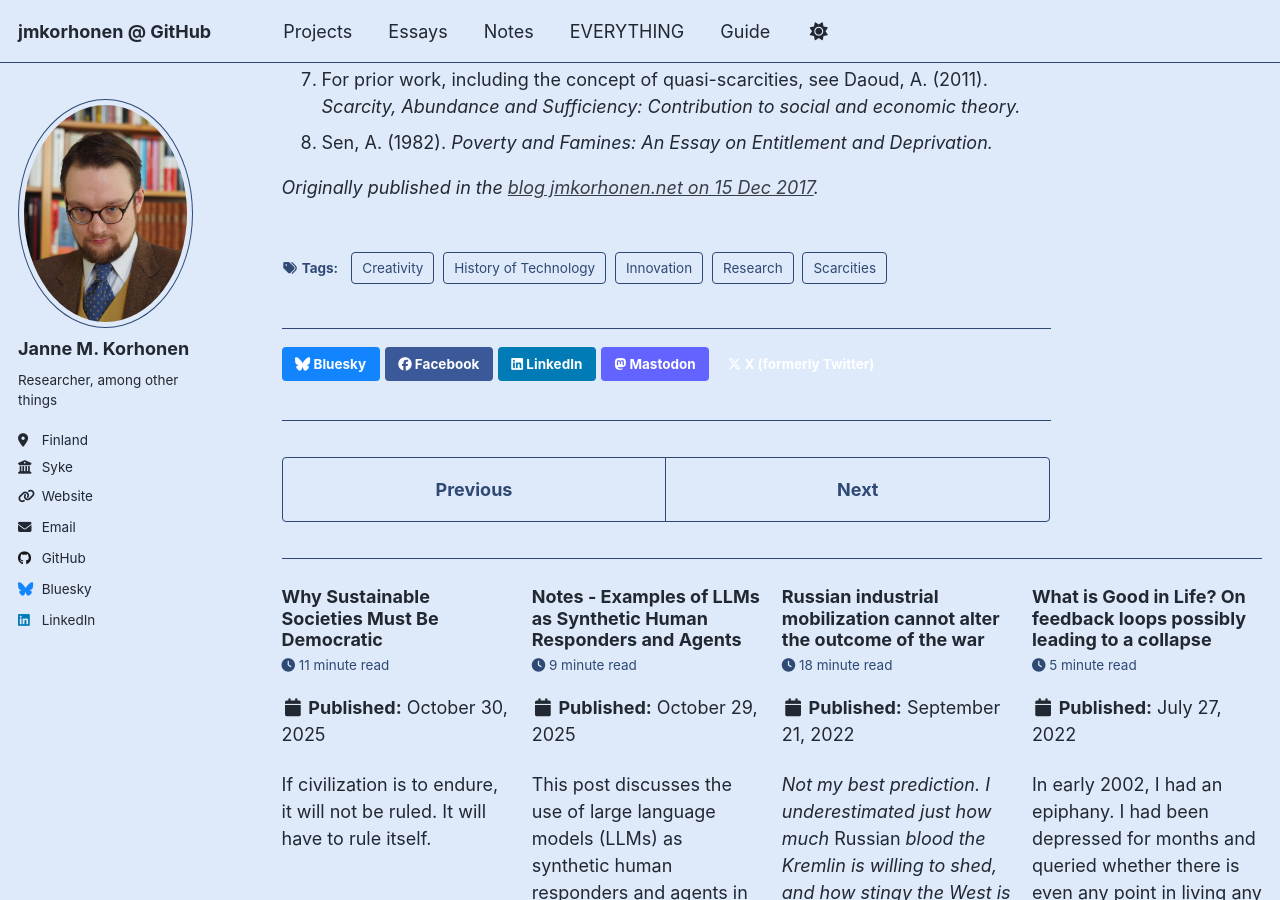
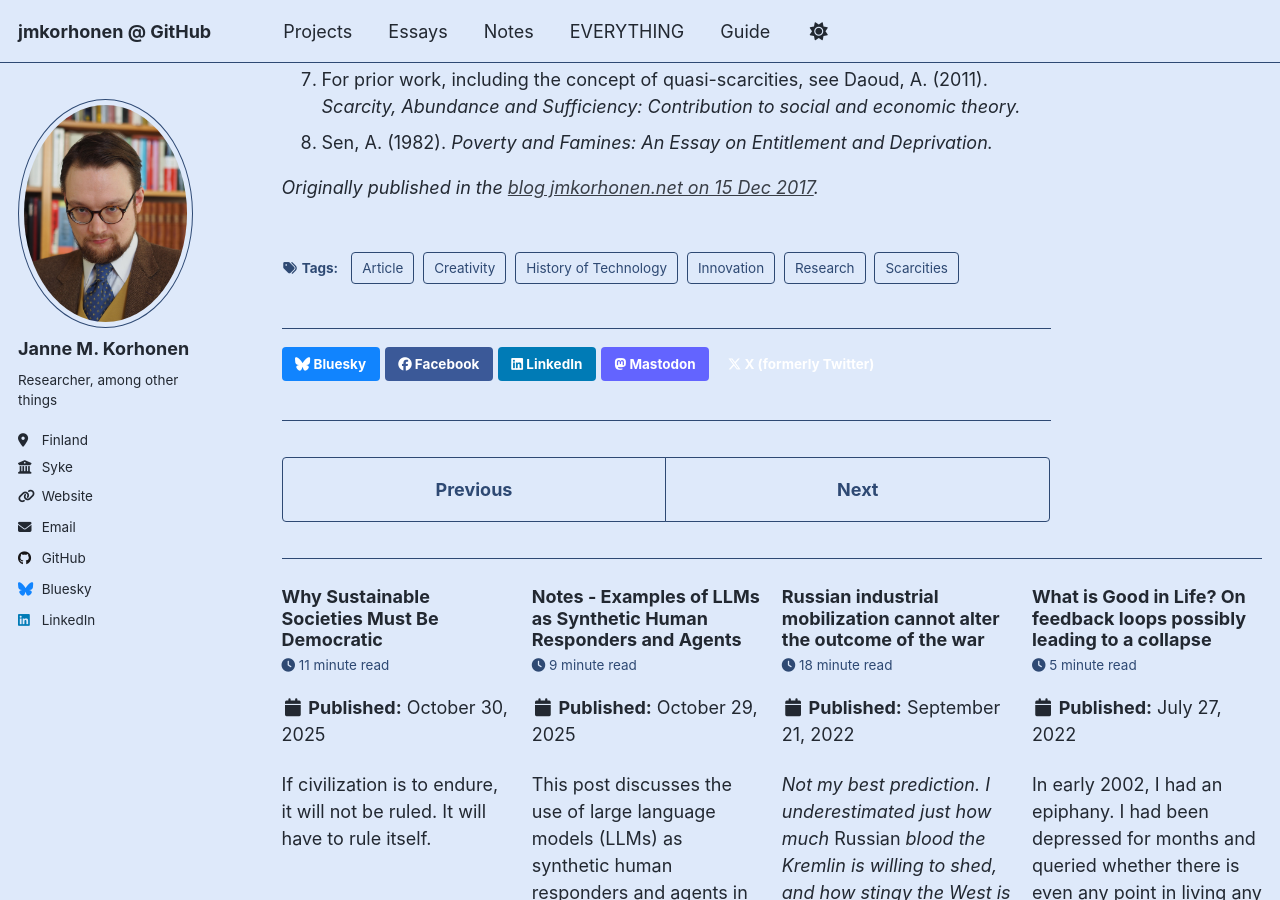
Before and after one commit to jmkorhonen/jmkorhonen.github.io, a Jekyll site: the page built from _posts/2017/2017-12-15-necessity-is-the-mother-of-inventors.md, in a window 1280 px wide and 900 px high, scrolled down 6193 px. Built offline with Jekyll 4.4.1, drawn with Linux system fonts in a browser that asks for light colours; a script that is not in the unit is left out.

Commit message:
Add 'Article' to the list of topics

```diff
--- a/_posts/2017/2017-12-15-necessity-is-the-mother-of-inventors.md
+++ b/_posts/2017/2017-12-15-necessity-is-the-mother-of-inventors.md
@@ -8,6 +8,7 @@ tags:
 - Innovation
 - History of Technology
 - Creativity
+- Article
 ---
 _The following is the traditional_ Lectio praecursoria _a doctoral candidate in Finland gives to the audience before his/her PhD defence. This one is mine, delivered on 12th December 2017._
 
```
